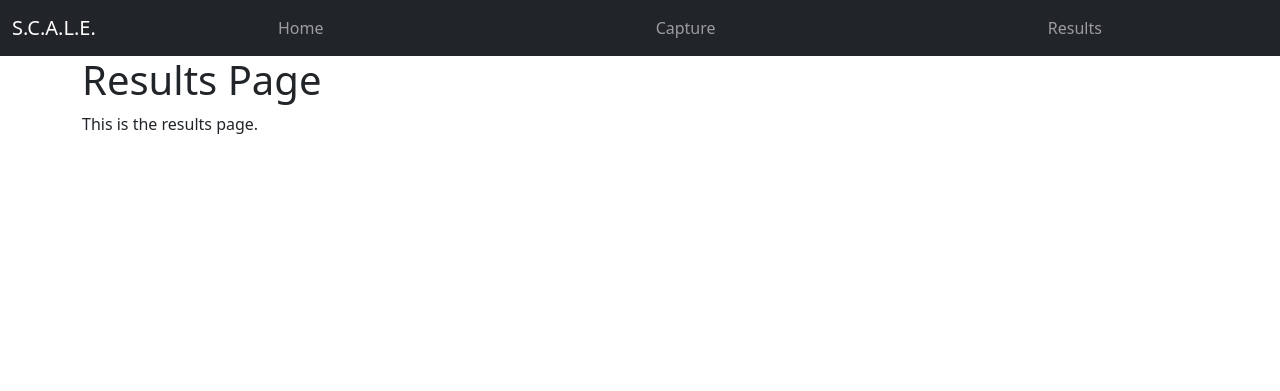
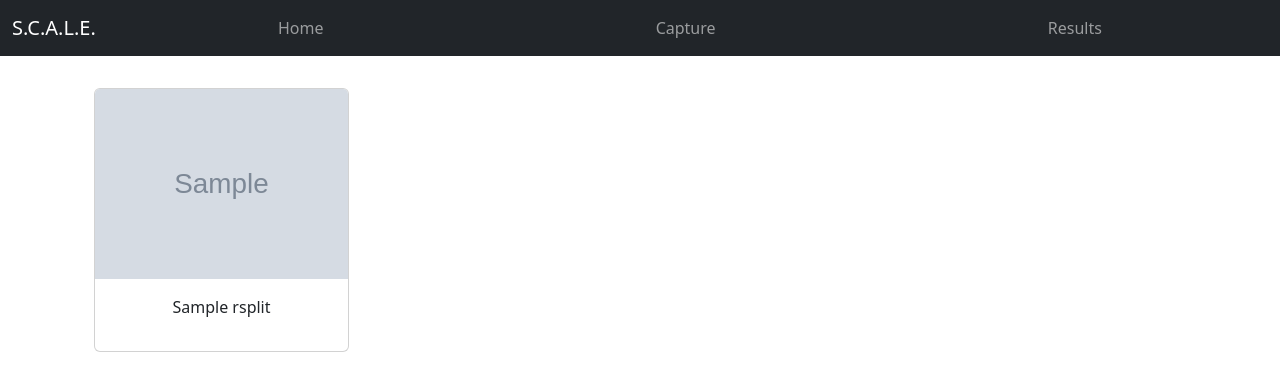
Before and after one commit to JoshuaBalles/SCALE, a Flask app: template templates/results.html in a window 1280 px wide. Shown: the top 391 px of the page. Run offline with Flask 3, Linux system fonts and the light colour scheme; the template is opened without the code that fills it: most values are stand-ins (such as "Sample title", 1, 10 or a date in 2020); grey boxes marked "Sample" are stand-in pictures; some libraries are stand-ins or nearby versions.

Commit message:
Cropped images now viewable in the Results page.

```diff
--- a/app.py
+++ b/app.py
@@ -1,8 +1,18 @@
 # app.py (do not change or remove this comment)
-from flask import Flask, render_template, Response, request, jsonify, redirect, url_for
+from flask import (
+    Flask,
+    render_template,
+    Response,
+    request,
+    jsonify,
+    redirect,
+    url_for,
+    send_from_directory,
+)
 import cv2
 import logging
 import os
+import glob
 from models import crop
 
 app = Flask(__name__)
@@ -91,8 +101,18 @@ def capture_image():
 
 @app.route("/results")
 def results():
-    logging.debug("Results page loaded")
-    return render_template("results.html")
+    cropped_folder = "cropped"
+    if not os.path.exists(cropped_folder):
+        os.makedirs(cropped_folder)
+    image_files = glob.glob(os.path.join(cropped_folder, "*.jpg"))
+    image_files = [os.path.basename(f) for f in image_files]  # Get base names of files
+    logging.debug("Results page loaded with %d images", len(image_files))
+    return render_template("results.html", image_files=image_files)
+
+
+@app.route("/cropped/<filename>")
+def serve_cropped_image(filename):
+    return send_from_directory("cropped", filename)
 
 
 if __name__ == "__main__":
--- a/templates/results.html
+++ b/templates/results.html
@@ -1,5 +1,18 @@
 <!-- templates/results.html (do not change or remove this comment) -->
-{% extends "base.html" %} {% block title %}Results{% endblock %} {% block content %}
-<h1>Results Page</h1>
-<p>This is the results page.</p>
+{% extends "base.html" %} {% block title %} Results {% endblock %} {% block content %}
+<div class="container" style="margin-top: 2rem;">
+	<div class="row">
+		{% for image in image_files %}
+		<div class="col-md-3 mb-4">
+			<div class="card">
+				<img src="{{ url_for('serve_cropped_image', filename=image) }}" class="card-img-top" alt="{{ image }}" />
+				<div class="card-body">
+					{% set basename = image.rsplit('.', 1)[0] %} {% set display_name = basename.rsplit(' ', 1)[0] %}
+					<p style="font-size: 1rem; text-align: center;">{{ display_name }}</p>
+				</div>
+			</div>
+		</div>
+		{% endfor %}
+	</div>
+</div>
 {% endblock %}
```
